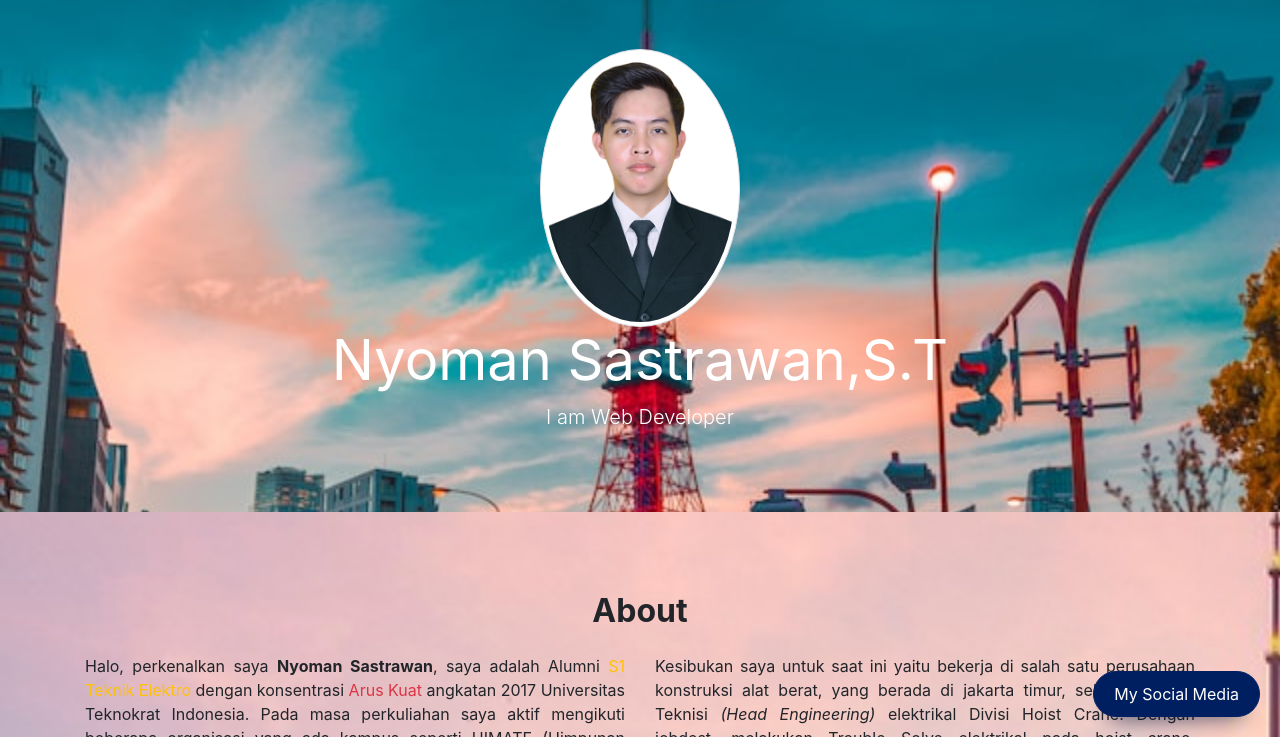
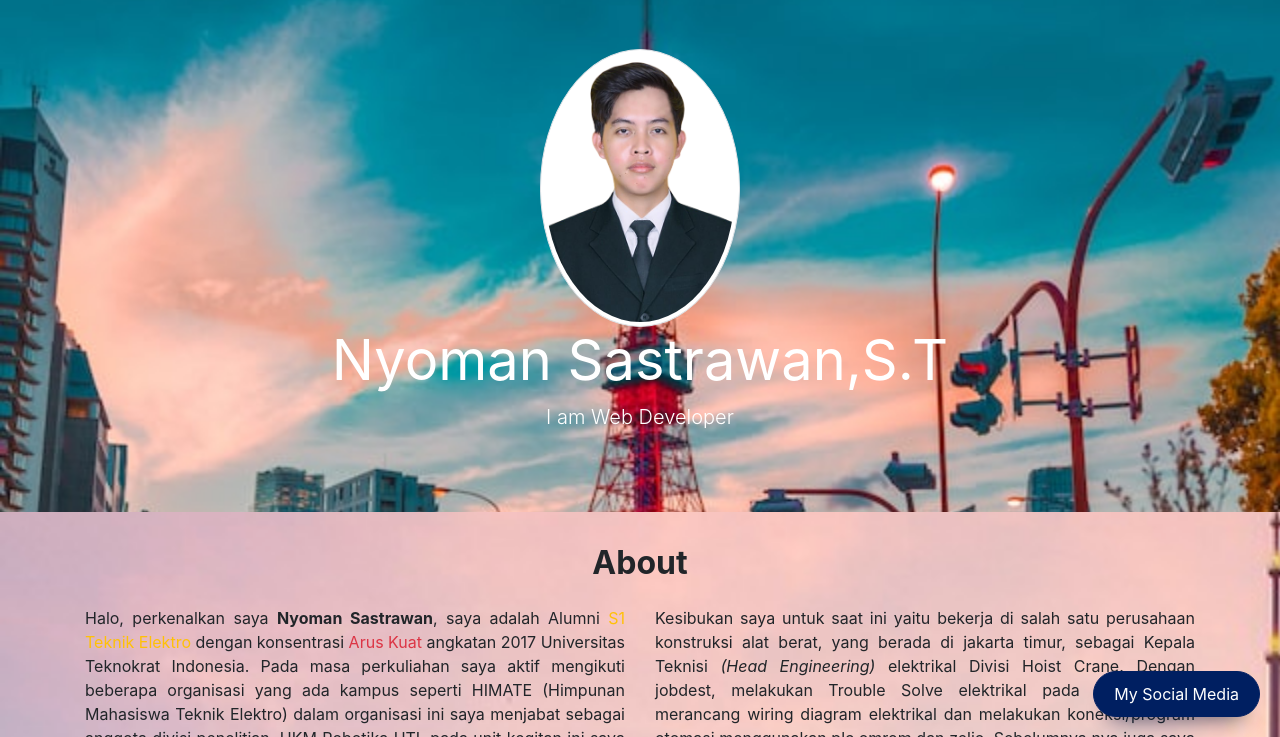
Before and after one commit to nyomsas99/portfolio_B4, a plain HTML site: page index.html in a window 1280 px wide. Shown: the part 63-800 px from the top of the page. Drawn offline with nearby package versions, Linux system fonts and the light colour scheme.

Commit message:
change about

```diff
--- a/index.html
+++ b/index.html
@@ -64,11 +64,7 @@
     <!-- about -->
     <section id="about" class="about">
     <div class="container text-center">
-      <div class="row">
-        <div class="col">
-          <h2 class="mb-4 mt-5"><strong>About</strong></h2>
-        </div>
-      </div>
+      <h2 class="mb-4 mt-3"><strong>About</strong></h2>
       <div class="row justify-content-center about">
         <div class="col-md-6 cl1" style="text-align: justify;">
 
```
